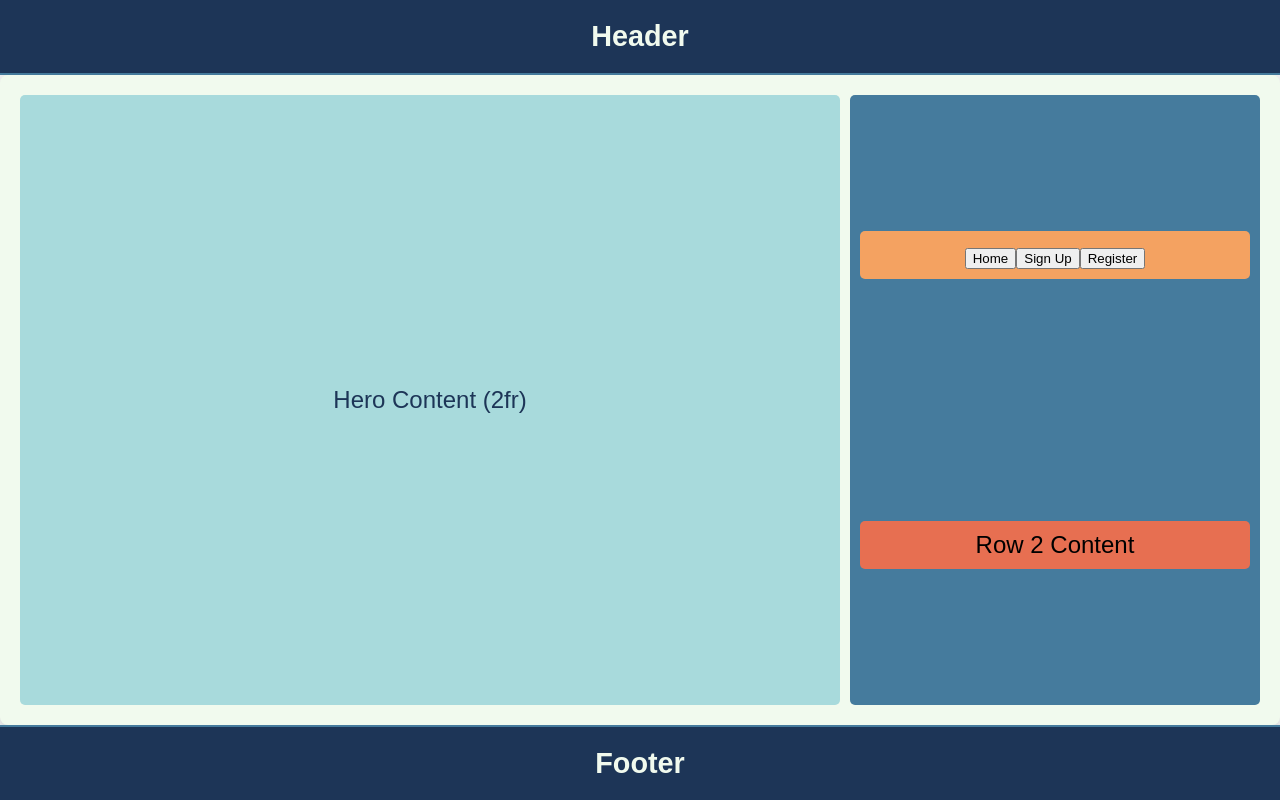
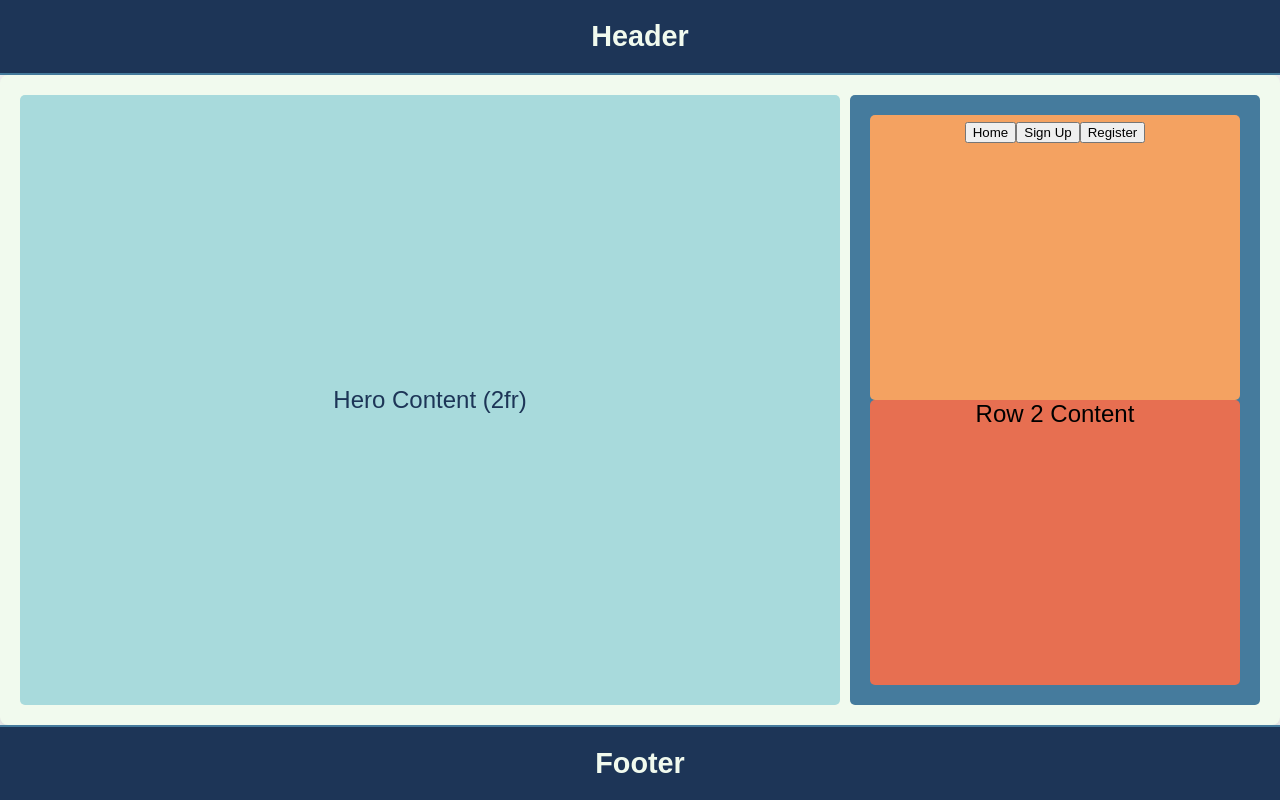
Before and after one commit to rashidvaiya/BloodSourcebd, a plain HTML site: page public/index.html in a window 1280 px wide. Drawn offline with Linux system fonts and the light colour scheme.

Commit message:
style: adjust padding and height for row classes
Remove padding and set height to 100% for row1 and row2 to improve layout consistency

```diff
--- a/public/style.css
+++ b/public/style.css
@@ -66,17 +66,19 @@ body {
 
 .row1 {
     background-color: #f4a261; /* Orange */
-    padding: 10px;
+    padding: 0;
     border-radius: 5px;
-    margin-bottom: 10px;
+    margin-bottom: 0px;
     width: 100%;
+    height: 100%;
     text-align: center;
 }
 
 .row2 {
     background-color: #e76f51; /* Red-Orange */
-    padding: 10px;
+    padding: 0px;
     border-radius: 5px;
     width: 100%;
+    height: 100%;
     text-align: center;
 }
```
